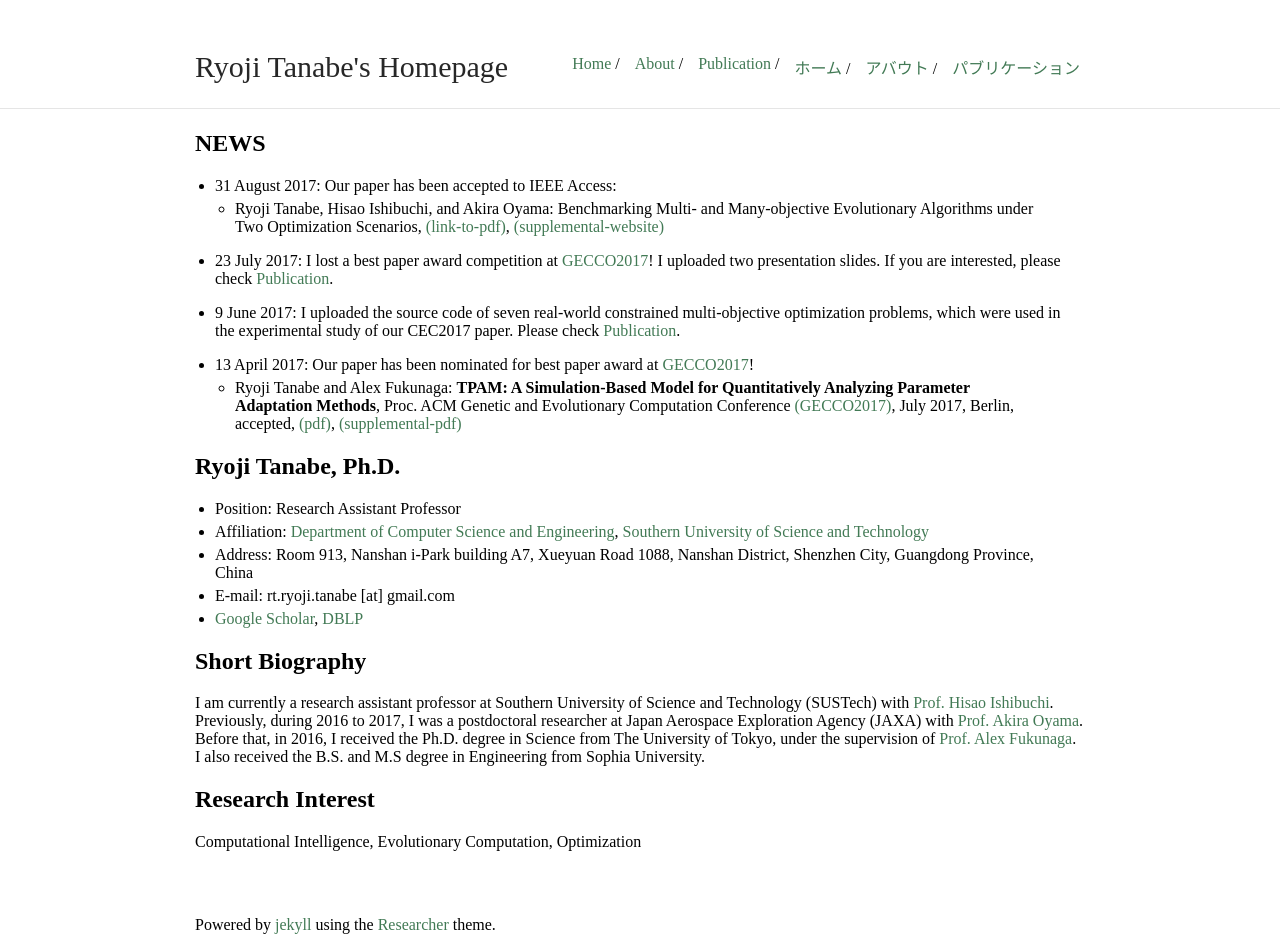
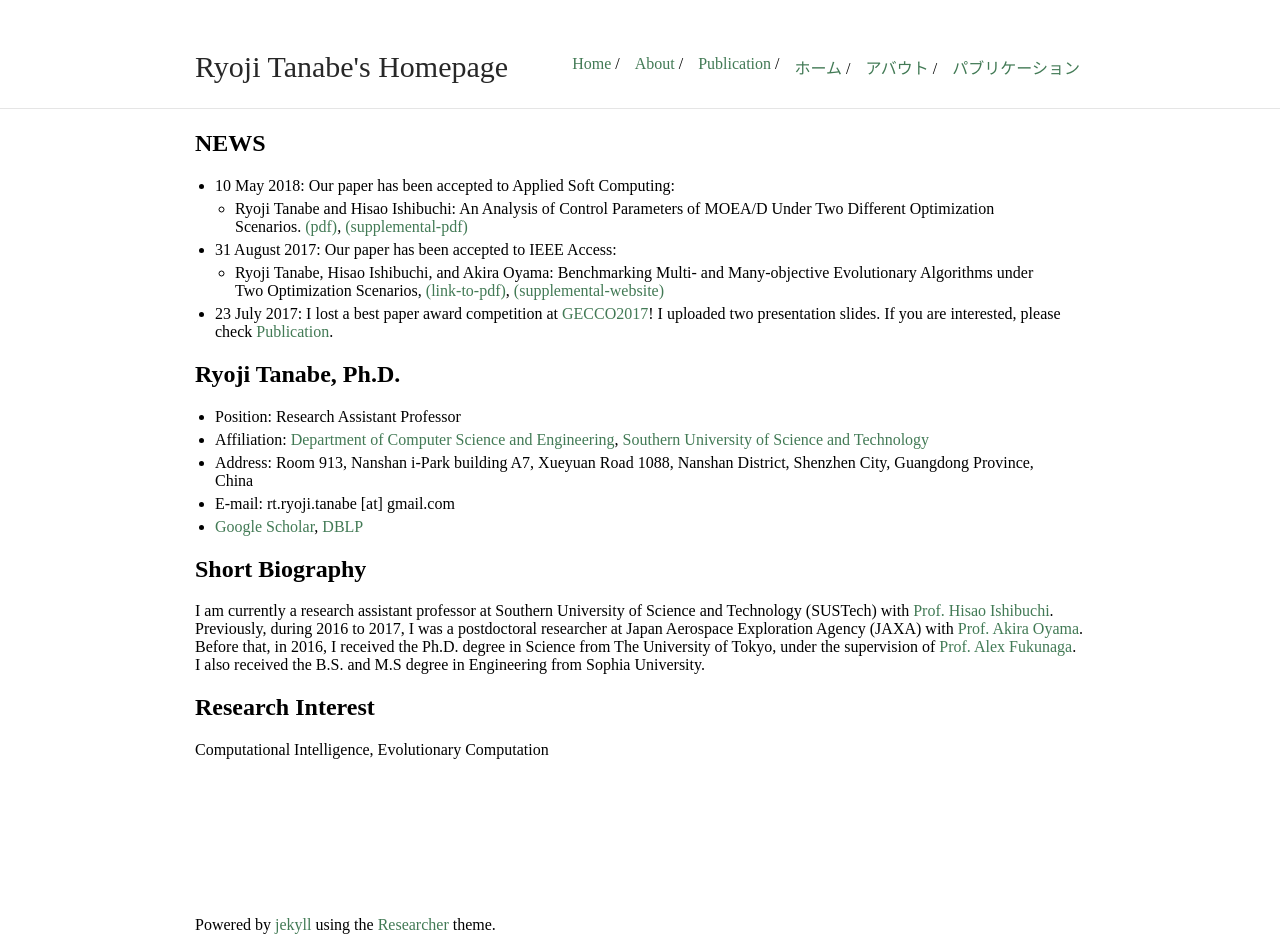
Before and after one commit to ryojitanabe/ryojitanabe.github.io, a Jekyll site: the page built from index.md, in a window 1280 px wide. Built offline with Jekyll 4.4.1, drawn with Linux system fonts in a browser that asks for light colours.

Commit message:
add the asoc paper

```diff
--- a/index.md
+++ b/index.md
@@ -6,17 +6,21 @@ title: Ryoji Tanabe's Homepage
 
 ## NEWS
 
+* 10 May 2018: Our paper has been accepted to Applied Soft Computing:
+    * Ryoji Tanabe and Hisao Ishibuchi: An Analysis of Control Parameters of MOEA/D Under Two Different Optimization Scenarios. [(pdf)](pdf/ti-moead-asoc18.pdf), [(supplemental-pdf)](pdf/ti-moead-asoc18-supp.pdf)
+
 * 31 August 2017: Our paper has been accepted to IEEE Access:
     * Ryoji Tanabe, Hisao Ishibuchi, and Akira Oyama: Benchmarking Multi- and Many-objective Evolutionary Algorithms under Two Optimization Scenarios, [(link-to-pdf)](http://ieeexplore.ieee.org/document/8031325/), [(supplemental-website)](https://sites.google.com/site/benchmarkingmoeas/)
 
 * 23 July 2017: I lost a best paper award competition at [GECCO2017](http://gecco-2017.sigevo.org/)! I uploaded two presentation slides. If you are interested, please check [Publication](publication).
+
+{% comment %}
 
 * 9 June 2017: I uploaded the source code of seven real-world constrained multi-objective optimization problems, which were used in the experimental study of our CEC2017 paper. Please check [Publication](publication).
 
 * 13 April 2017: Our paper has been nominated for best paper award at [GECCO2017](http://gecco-2017.sigevo.org/)!
     * Ryoji Tanabe and Alex Fukunaga: **TPAM: A Simulation-Based Model for Quantitatively Analyzing Parameter Adaptation Methods**, Proc. ACM Genetic and Evolutionary Computation Conference [(GECCO2017)](http://gecco-2017.sigevo.org/), July 2017, Berlin, accepted, [(pdf)](pdf/tf-gecco2017.pdf), [(supplemental-pdf)](pdf/tf-gecco2017-supp.pdf)
 
-{% comment %}
 * 12 April 2017: I made my homepage!
 {% endcomment %}
 
@@ -35,7 +39,7 @@ I am currently a research assistant professor at Southern University of Science
 
 ## Research Interest
 
-Computational Intelligence, Evolutionary Computation, Optimization
+Computational Intelligence, Evolutionary Computation
 
 
 {% comment %}
```
Also changed, not shown: index-j.md (+9 -2 lines), publication.md (+4 -0 lines), 12 other files.
